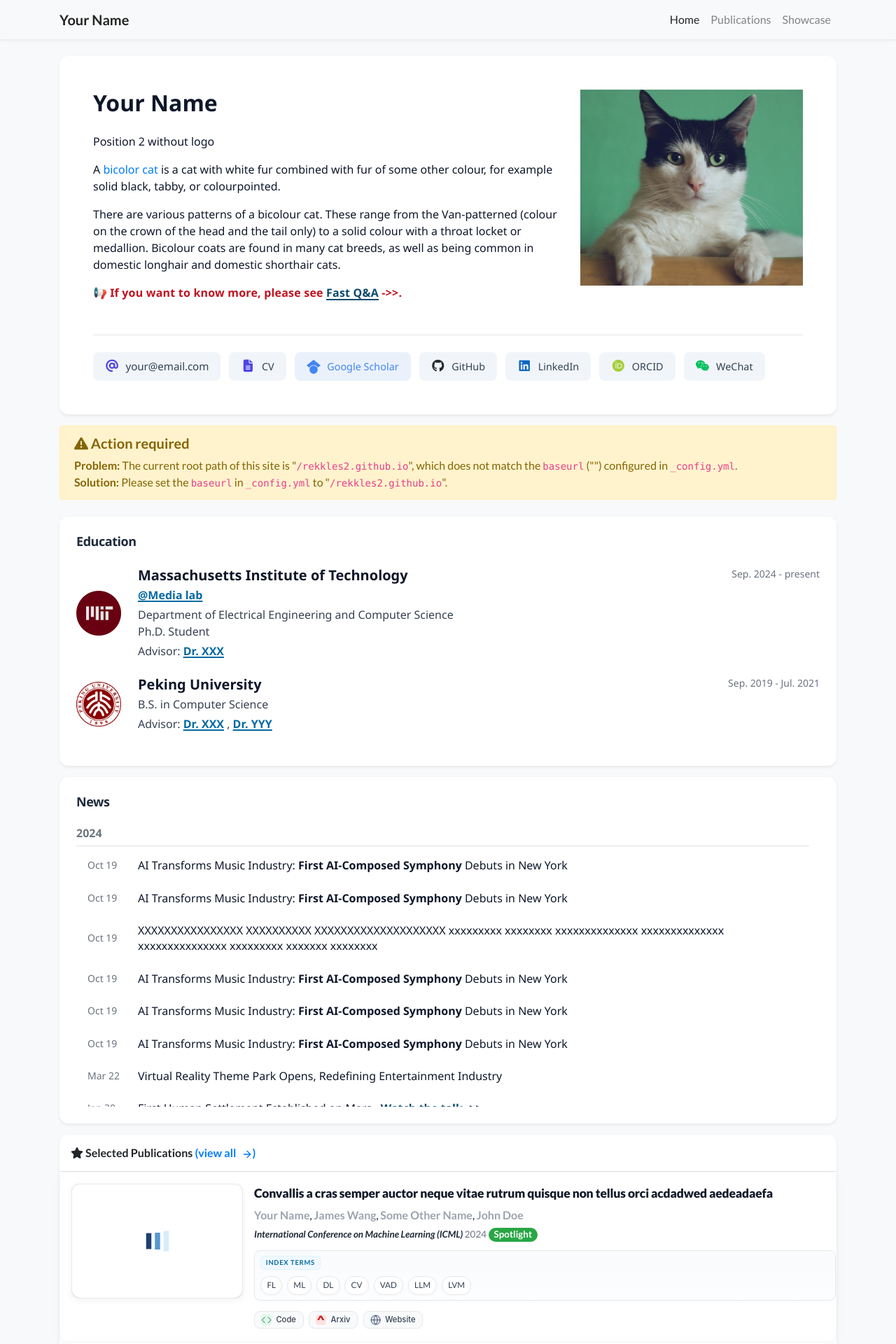
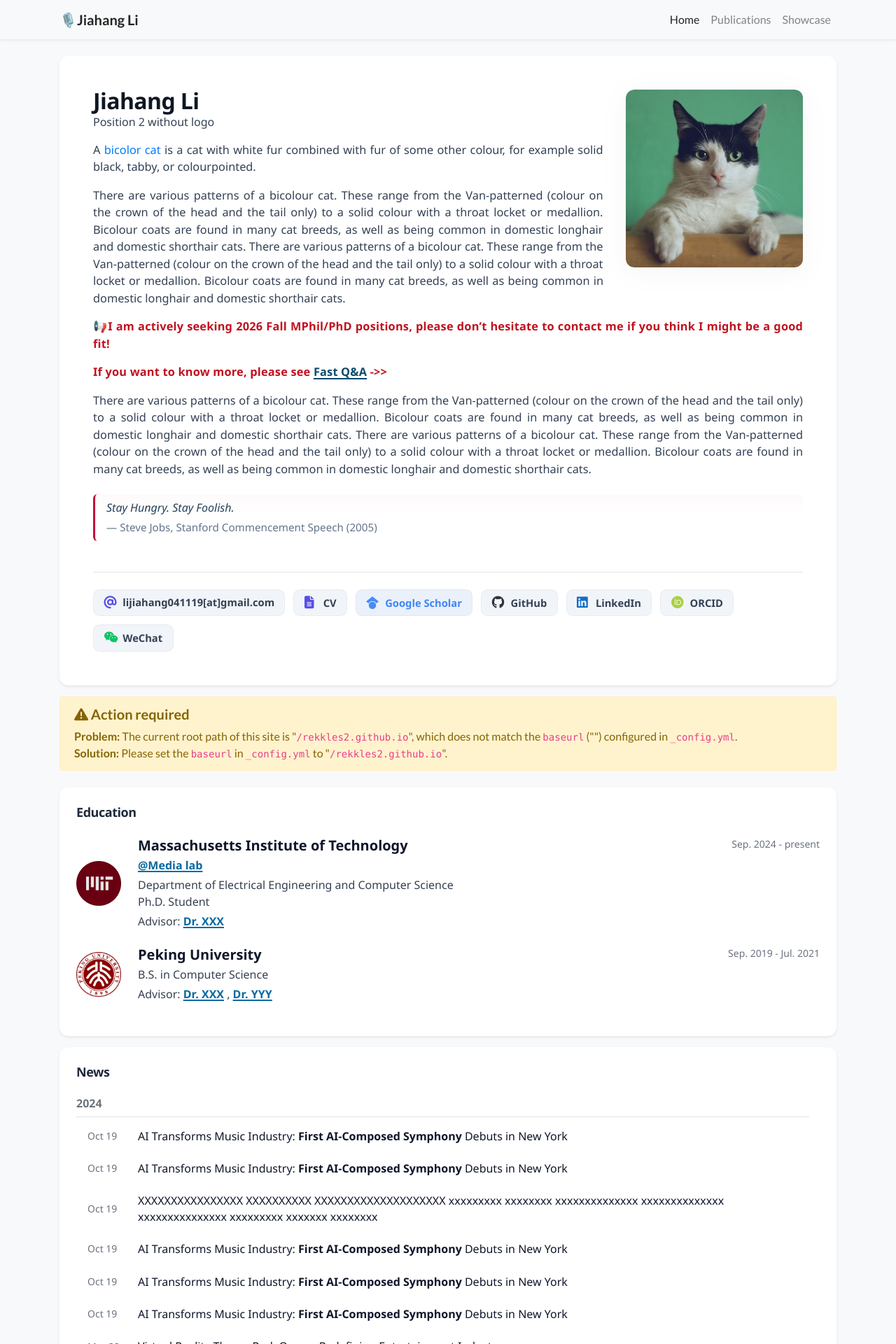
Before and after one commit to rekkles2/rekkles2.github.io, a Jekyll site: the page built from index.html, in a window 1280 px wide. Shown: the top 1920 px of the page at 70% size. Built offline with Jekyll 4.4.1, drawn with Linux system fonts in a browser that asks for light colours; nearby versions of some CDN libraries; a style sheet for code colours, icons or effects is not loaded; some of the changed text lies outside the part shown.

Commit message:
📕update profile card

```diff
--- a/_data/profile.yml
+++ b/_data/profile.yml
@@ -1,12 +1,14 @@
-primary_name: "Your Name"
+primary_name: "Jiahang Li"
 secondary_name: ""
-navbar_name: "Your Name"
+navbar_name: "🎙️Jiahang Li"
 
 positions:
 - name: Position 2 without logo
 
 
-email: "your@email.com"
+
+
+email: "lijiahang041119[at]gmail.com"
 cv_link: /assets/images/badges/MIT_Social_circle.png
 gscholar: xFmQpf4AAAAJ  # This is an example, replace it with your own Google Scholar ID
 github: your_github_id
@@ -17,19 +19,41 @@ wechat_prompt: >-
 linkedin: your-linked-in-id
 orcid: 0000-0000-0000-0000
 
-short_bio_text_justify: false
+
+
+
+short_bio_text_justify: true
 short_bio: >-
   <p>
     A <a href="https://en.wikipedia.org/wiki/Bicolor_cat" target="_blank">bicolor cat</a> is a cat with white fur combined with fur of some other colour, for example solid black, tabby, or colourpointed.
   </p>
+
+  </p>
+    There are various patterns of a bicolour cat. These range from the Van-patterned (colour on the crown of the head
+    and the tail only) to a solid colour with a throat locket or medallion. Bicolour coats are found in many cat breeds,
+    as well as being common in domestic longhair and domestic shorthair cats. There are various patterns of a bicolour cat. These range from the Van-patterned (colour on the crown of the head
+    and the tail only) to a solid colour with a throat locket or medallion. Bicolour coats are found in many cat breeds,
+    as well as being common in domestic longhair and domestic shorthair cats.
+  <p>
+
+  <p>
+    <span style="color: #c1121f; font-weight: 600; letter-spacing: 0.2px;"> 📢I am actively seeking 2026 Fall MPhil/PhD positions, please don’t hesitate to contact me if you think I might be a good fit!
+  <p>
+
+  <p>
+    <span style="color: #c1121f; font-weight: 600; letter-spacing: 0.2px;"> If you want to know more, please see <a href="#fast-qa" class="fast-qa-link" aria-label="Jump to Fast Q&A">Fast Q&A</a> ->></span>
+  </p>
+
   <p>
     There are various patterns of a bicolour cat. These range from the Van-patterned (colour on the crown of the head
-    and the tail only) to a solid colour with a throat locket or medallion. Bicolour coats are found in many cat breeds,
-    as well as being common in domestic longhair and domestic shorthair cats.
-  </p>
-    📢 <span style="color: #c1121f; font-weight: 600; letter-spacing: 0.2px;">If you want to know more, please see <a href="#fast-qa" class="fast-qa-link" aria-label="Jump to Fast Q&A">Fast Q&A</a> ->>.</span>
-  </p>
-
+        and the tail only) to a solid colour with a throat locket or medallion. Bicolour coats are found in many cat breeds,
+        as well as being common in domestic longhair and domestic shorthair cats. There are various patterns of a bicolour cat. These range from the Van-patterned (colour on the crown of the head
+        and the tail only) to a solid colour with a throat locket or medallion. Bicolour coats are found in many cat breeds,
+        as well as being common in domestic longhair and domestic shorthair cats.
+  <p>
+quote: >-
+  Stay Hungry. Stay Foolish.
+  — Steve Jobs, Stanford Commencement Speech (2005)
 #跳转到某个卡片使用
 #<!-- 示例：在另一个卡片中使用（请将该片段放到你要链接的文本处） -->
 #锚点
@@ -153,7 +177,7 @@ awards:
   date: Sep. 2024
 - name: Award Name 1
   date: Jul. 2021
-- name: A quick brown fox jumps over the lazy dog and runs away award
+- name: A quick brown fox jumps over the lazy dog and runs <strong> away award </strong>
   date: Dec. 2021
 
 
--- a/_includes/widgets/profile_card.html
+++ b/_includes/widgets/profile_card.html
@@ -2,43 +2,66 @@
     <div class="col">
         <div class="card border-0 shadow-sm bg-white rounded-3 overflow-hidden">
             <div class="card-body p-5">
-                <div class="row align-items-start">
-                    <div class="col-md-8">
+                <!-- Main Flow Layout: image placed before text so text can wrap around it on md+ -->
+                <div class="profile-grid">
+                    {% if site.data.profile.portrait_url %}
+                    <div class="profile-grid-image d-none d-md-block" aria-hidden="false">
+                        <div class="profile-grid-image-inner">
+                            <img src="{{ site.data.profile.portrait_url | relative_url }}"
+                                 class="img-fluid rounded-3 profile-portrait"
+                                 alt="{{ site.data.profile.portrait_caption }}"
+                                 title="{{ site.data.profile.portrait_caption }}">
+                        </div>
+                    </div>
+                    {% endif %}
+
+                    <!-- Left column for text content -->
+                    <div class="profile-grid-text">
                         <div class="d-flex flex-column flex-md-row align-items-start mb-4">
-                            <h1 class="h2 font-weight-bold mb-0 me-md-4">
+                            <h1 class="h2 profile-name mb-0 me-md-4">
                                 {{ site.data.profile.primary_name }}
-                                <span class="text-muted fw-normal fs-5">{{ site.data.profile.secondary_name }}</span>
+                                <span class="text-muted fw-normal fs-5 profile-secondary-name">{{ site.data.profile.secondary_name }}</span>
                             </h1>
                             {% if site.data.profile.portrait_url %}
                             <div class="mt-3 mt-md-0 d-md-none w-100">
                                 <div class="d-flex justify-content-end">
-                                    <img src="{{ site.data.profile.portrait_url | relative_url }}" class="rounded-circle border border-2" style="height: 80px; width: 80px; object-fit: cover;" alt="Portrait">
+                                    <img src="{{ site.data.profile.portrait_url | relative_url }}" class="rounded-circle border border-2" style="height: 65px; width: 65px; object-fit: cover;" alt="Portrait">
                                 </div>
                             </div>
                             {% endif %}
                         </div>
+
                         <div class="text-profile-position mb-3">
                             {% for position in site.data.profile.positions %}
                             <div class="d-flex align-items-center mb-2">
                                 {% if position.logo -%}
-                                <img src="{{ position.logo | relative_url }}" alt="Logo" class="me-2" style="height: 24px; width: 24px; object-fit: contain;">
+                                <img src="{{ position.logo | relative_url }}" alt="Logo" class="me-2 position-logo" style="height: 24px; width: 24px; object-fit: contain;">
                                 {%- endif %}
-                                <span class="fw-medium">{{ position.name }}</span>
+                                <span class="fw-medium position-name">{{ position.name }}</span>
                             </div>
                             {% endfor %}
                         </div>
+
                         <div class="text-profile-bio mb-4" {% if site.data.profile.short_bio_text_justify %}style="text-align: justify;"{% endif %}>
                             {{ site.data.profile.short_bio }}
                         </div>
-                    </div>
-                    {% if site.data.profile.portrait_url %}
-                    <div class="col-md-4 d-none d-md-block">
-                        <div class="position-relative">
-                            <img src="{{ site.data.profile.portrait_url | relative_url }}" class="img-fluid rounded-3" style="max-height: 280px; object-fit: cover; width: 100%;" alt="{{ site.data.profile.portrait_caption }}" title="{{ site.data.profile.portrait_caption }}">
-                        </div>
+
+                        <!-- Quote section -->
+                        {% if site.data.profile.quote %}
+                          {% assign quote_parts = site.data.profile.quote | split: "—" %}
+                          <div class="quote-container mt-4">
+                            <blockquote class="custom-quote">
+                              <p class="quote-text">{{ quote_parts[0] | strip }}</p>
+                              {% if quote_parts[1] %}
+                                <footer class="quote-author">— {{ quote_parts[1] | strip }}</footer>
+                              {% endif %}
+                            </blockquote>
                           </div>
                         {% endif %}
                     </div>
+                </div>
+                <!-- End Main Flow Layout -->
+
                 <hr class="my-4">
                 <div class="row">
                     <div class="col">
@@ -114,104 +137,154 @@
     </div>
 </div>
 
-<!-- STYLES -->
+<!-- Visual & Layout Styles (微调与优化) -->
 <style>
-    /* --- Base Button System --- */
+  :root{
+    --accent: #c1123c;
+    --muted: #64748b;
+    --card-bg: #ffffff;
+    --btn-bg: #f1f5f9;
+    --text-color: #0f1724; /* slightly darker for contrast */
+    --soft-text: #334155;
+    --shadow-1: 0 6px 18px rgba(12, 14, 20, 0.06);
+  }
+
+  /* Typography improvements */
+  .profile-name { line-height: 1.0; letter-spacing: -0.6px; color: var(--text-color); }
+  .profile-secondary-name { display: block; margin-top: .125rem; color: #6b7280; font-weight: 500; }
+  .text-profile-bio { color: var(--soft-text); font-size: 1.02rem; line-height: 1.5; -webkit-font-smoothing:antialiased; }
+  .position-name { color: var(--soft-text); }
+
+  /* Quote styling (subtle refinement) */
+  .custom-quote {
+    border-left: 3px solid var(--accent);
+    padding-left: 1rem;
+    margin: 1.25rem 0;
+    font-style: italic;
+    color: #374151;
+    background: linear-gradient(180deg, rgba(193,18,60,0.02), transparent 50%);
+    border-radius: 6px;
+    padding-top: .5rem;
+    padding-bottom: .5rem;
+  }
+  .quote-text { margin: 0 0 0.35rem 0; line-height:1.4; color: #25405a; }
+  .quote-author { font-style: normal; color: var(--muted); font-weight: 500; font-size: .95rem; }
+
+  /* Buttons: consistent sizing and nicer hover */
   .profile-btn {
     display: inline-flex;
     align-items: center;
-        padding: 0.5rem 1rem;
-        background-color: #f1f5f9; /* A softer, modern light gray */
-        color: #334155; /* A softer black for text */
-        border: 1px solid transparent;
-        border-radius: 0.5rem; /* A slightly larger radius */
-        font-weight: 500;
-        font-size: 0.9rem;
+    gap: .55rem;
+    padding: 0.45rem 0.9rem;
+    background-color: var(--btn-bg);
+    color: var(--soft-text);
+    border: 1px solid rgba(15,23,36,0.04);
+    border-radius: 0.6rem;
+    font-weight: 600;
+    font-size: 0.92rem;
     text-decoration: none;
-        transition: all 0.2s ease-in-out;
+    transition: transform .18s ease, box-shadow .18s ease, background-color .18s ease, color .18s ease;
     cursor: pointer;
+    white-space: nowrap;
   }
 
   .profile-btn:hover,
   .profile-btn:focus {
-        transform: translateY(-2px);
-        box-shadow: 0 4px 12px rgba(0, 0, 0, 0.1);
-        color: #fff; /* White text on hover for all buttons */
-        text-decoration: none;
+    transform: translateY(-3px);
+    box-shadow: var(--shadow-1);
+    color: #fff;
   }
 
-    /* Icon Styling */
   .profile-btn > i,
-    .profile-btn > svg {
-        margin-right: 0.6rem;
-        width: 20px;
-        height: 20px;
-        text-align: center;
-        font-size: 1.1rem;
-        transition: all 0.2s ease-in-out;
-    }
+  .profile-btn > svg { width: 18px; height: 18px; font-size: 18px; opacity: 0.95; transition: color .18s ease, transform .18s ease; }
 
-    /* Email specific style */
-    .email-text {
-        font-size: 0.95rem;
-        word-break: break-all;
-        line-height: 1.5;
-        font-family: 'Segoe UI', 'Helvetica Neue', Arial, sans-serif;
-        letter-spacing: -0.1px;
-    }
-
-    /* --- Brand Color Theming on Hover --- */
-
-    /* Generic Buttons (Email, CV) */
-    .btn-email:hover,
-    .btn-cv:hover {
-        background-color: #4f46e5; /* A nice indigo */
-        border-color: #4f46e5;
-    }
+  /* Individual hover accents retained but slightly softened */
+  .btn-email:hover, .btn-cv:hover { background-color: #5b46f3; border-color: #5b46f3; }
   .btn-email > i, .btn-cv > i { color: #4f46e5; }
   .btn-email:hover > i, .btn-cv:hover > i { color: #fff; }
 
-    /* Google Scholar - The "Google Blue" Button */
-    .btn-gscholar {
-        background-color: #eaf1fb; /* Lighter Google Blue shade */
-        color: #4285F4;
-    }
-    .btn-gscholar:hover {
-        background-color: #4285F4;
-        border-color: #4285F4;
-    }
-    .btn-gscholar > svg {
-        fill: #4285F4;
-    }
-    .btn-gscholar:hover > svg {
-        fill: #fff;
-    }
+  .btn-gscholar { background-color: #eaf1fb; color: #4285F4; }
+  .btn-gscholar:hover { background-color: #2f6fd6; border-color: #2f6fd6; }
+  .btn-gscholar > svg { fill: #4285F4; }
+  .btn-gscholar:hover > svg { fill: #fff; }
 
-    /* GitHub */
   .btn-github:hover { background-color: #24292e; border-color: #24292e; }
   .btn-github > i { color: #24292e; }
   .btn-github:hover > i { color: #fff; }
 
-    /* Twitter */
   .btn-twitter:hover { background-color: #1DA1F2; border-color: #1DA1F2; }
   .btn-twitter > i { color: #1DA1F2; }
   .btn-twitter:hover > i { color: #fff; }
 
-    /* LinkedIn */
   .btn-linkedin:hover { background-color: #0A66C2; border-color: #0A66C2; }
   .btn-linkedin > i { color: #0A66C2; }
   .btn-linkedin:hover > i { color: #fff; }
 
-    /* ORCID */
   .btn-orcid:hover { background-color: #A6CE39; border-color: #A6CE39; }
   .btn-orcid > i { color: #A6CE39; }
   .btn-orcid:hover > i { color: #fff; }
 
-    /* WeChat */
   .btn-wechat:hover { background-color: #07C160; border-color: #07C160; }
   .btn-wechat > i { color: #07C160; }
   .btn-wechat:hover > i { color: #fff; }
 
+  /* Layout: mobile-first then desktop float-based wrap for md+ */
+  .profile-grid { position: relative; }
+
+  @media (min-width: 768px) {
+    /* float the image to the right so text wraps and can fill any empty space under the image */
+    .profile-grid-image {
+      float: right;
+      width: clamp(150px, 25%, 260px); /* responsive width: min 150, ideal 25%, max 260 */
+      max-width: 260px;
+      margin-left: 2rem; /* larger gap for breathing room */
+      margin-bottom: 1rem;
+      border-radius: 12px;
+      overflow: hidden;
+      /* Make text wrap follow the rounded shape (where supported) */
+      -webkit-shape-outside: inset(0 round 12px);
+      shape-outside: inset(0 round 12px);
+      /* small subtle lift */
+      filter: drop-shadow(0 6px 18px rgba(12, 14, 20, 0.04));
+    }
+
+    /* Inner wrapper ensures consistent height/width for shape-outside behavior */
+    .profile-grid-image-inner { display:block; width:100%; height:100%; }
+
+    .profile-portrait {
+      display: block;
+      width: 100%;
+      height: auto;
+      max-height: 300px;    /* a slightly larger comfortable max */
+      object-fit: cover;
+      border-radius: 12px;
+      transition: transform .28s cubic-bezier(.2,.9,.3,1), box-shadow .28s ease;
+      box-shadow: 0 10px 30px rgba(12,14,20,0.06);
+      will-change: transform;
+      backface-visibility: hidden;
+    }
+    .profile-portrait:hover {
+      transform: translateY(-4px) scale(1.01);
+      box-shadow: 0 18px 40px rgba(12,14,20,0.08);
+    }
+
+    /* clear fix to ensure card layout contains the float */
+    .profile-grid::after {
+      content: "";
+      display: table;
+      clear: both;
+    }
+
+    /* ensure hr and following elements sit below floats */
+    .profile-grid + hr { clear: both; }
+
+    /* tighten spacing so text flows nicely next to the image */
+    .profile-grid-text .mb-4 { margin-bottom: 0 !important; }
+  }
+
+  /* Small accessibility & niceties */
+  .position-logo { opacity: 0.95; }
+  .email-text { word-break: break-all; line-height: 1.45; font-family: 'Segoe UI', 'Helvetica Neue', Arial, sans-serif; }
 </style>
 
 {% if site.data.profile.wechat_qrcode %}
@@ -219,7 +292,7 @@
     <div class="modal-dialog modal-sm">
         <div class="modal-content rounded-3">
             <div class="modal-body p-0 text-center">
-                <img src="{{ site.data.profile.wechat_qrcode | relative_url }}" class="img-fluid rounded-3">
+                <img src="{{ site.data.profile.wechat_qrcode | relative_url }}" class="img-fluid rounded-3" alt="WeChat QR code">
             </div>
             {% if site.data.profile.wechat_prompt %}
             <div class="modal-body p-3 bg-light rounded-bottom-3">
```
Also changed, not shown: assets/js/background_animation.js (added, +149 -0 lines). Lines whose indentation alone changed are shown as unchanged.
